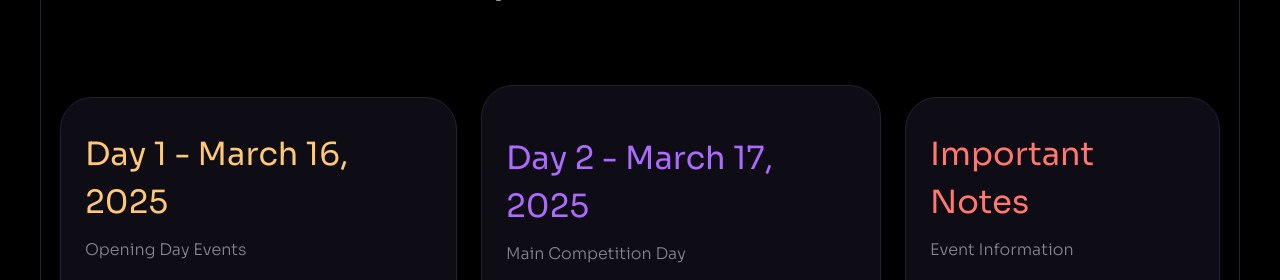
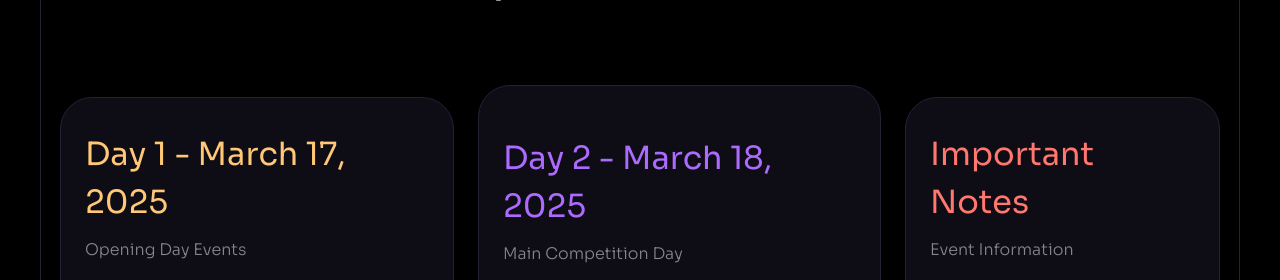
Before and after one commit to ShubhamDindorkar/Navonmesh, a React (Vite) app in the folder my-react-app/: page / in a window 1280 px wide. Shown: the part 6280-6560 px from the top of the page. Built offline with nearby package versions, Linux system fonts and the light colour scheme.

Commit message:
changed the dates

```diff
--- a/my-react-app/src/constants/index.js
+++ b/my-react-app/src/constants/index.js
@@ -381,7 +381,7 @@ export const collabApps = [
 export const pricing = [
   {
     id: "0",
-    title: "Day 1 - March 16, 2025",
+    title: "Day 1 - March 17, 2025",
     description: "Opening Day Events",
     features: [
       "9:00 AM - Registration Begins",
@@ -393,7 +393,7 @@ export const pricing = [
   },
   {
     id: "1",
-    title: "Day 2 - March 17, 2025",
+    title: "Day 2 - March 18, 2025",
     description: "Main Competition Day",
     features: [
       "9:00 AM - algoCraft Round 2",
```
